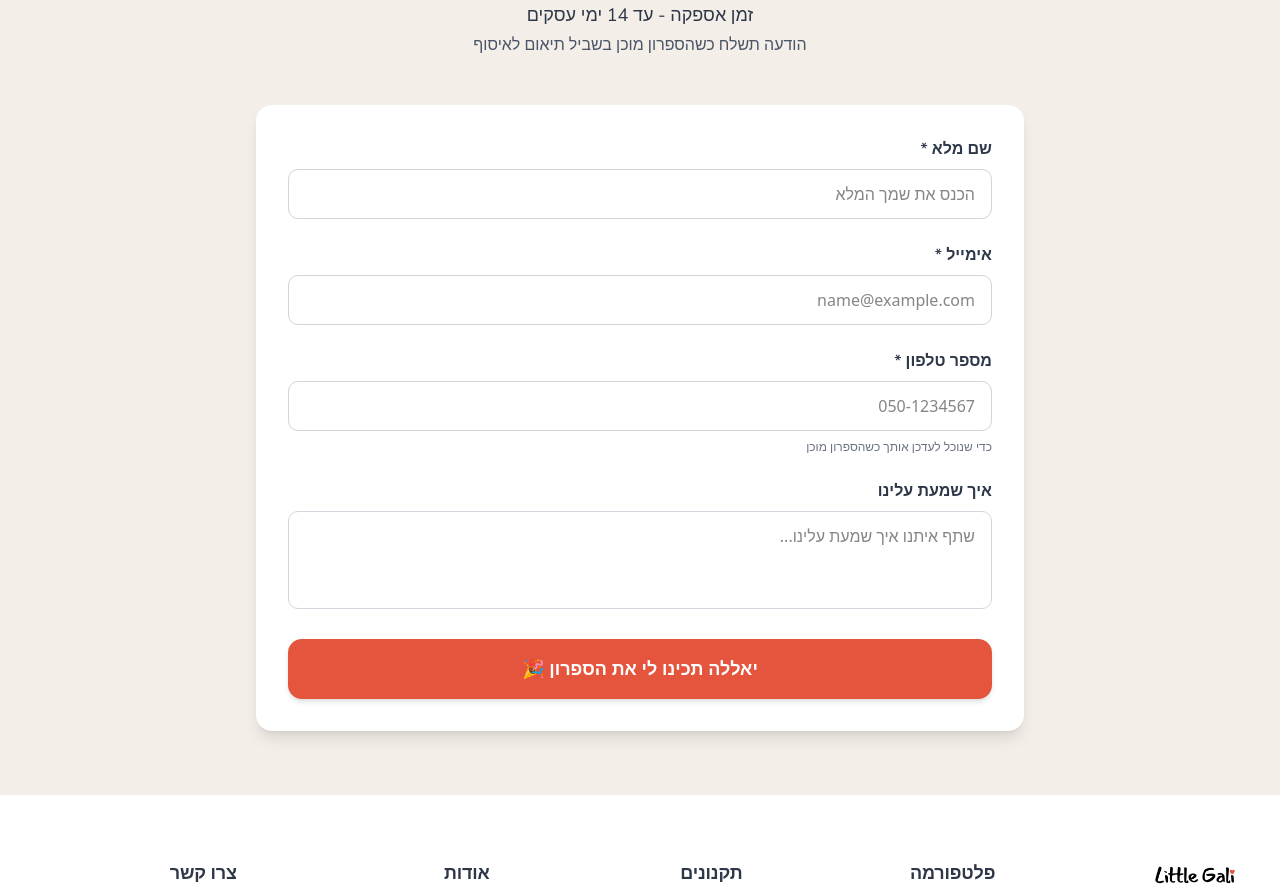
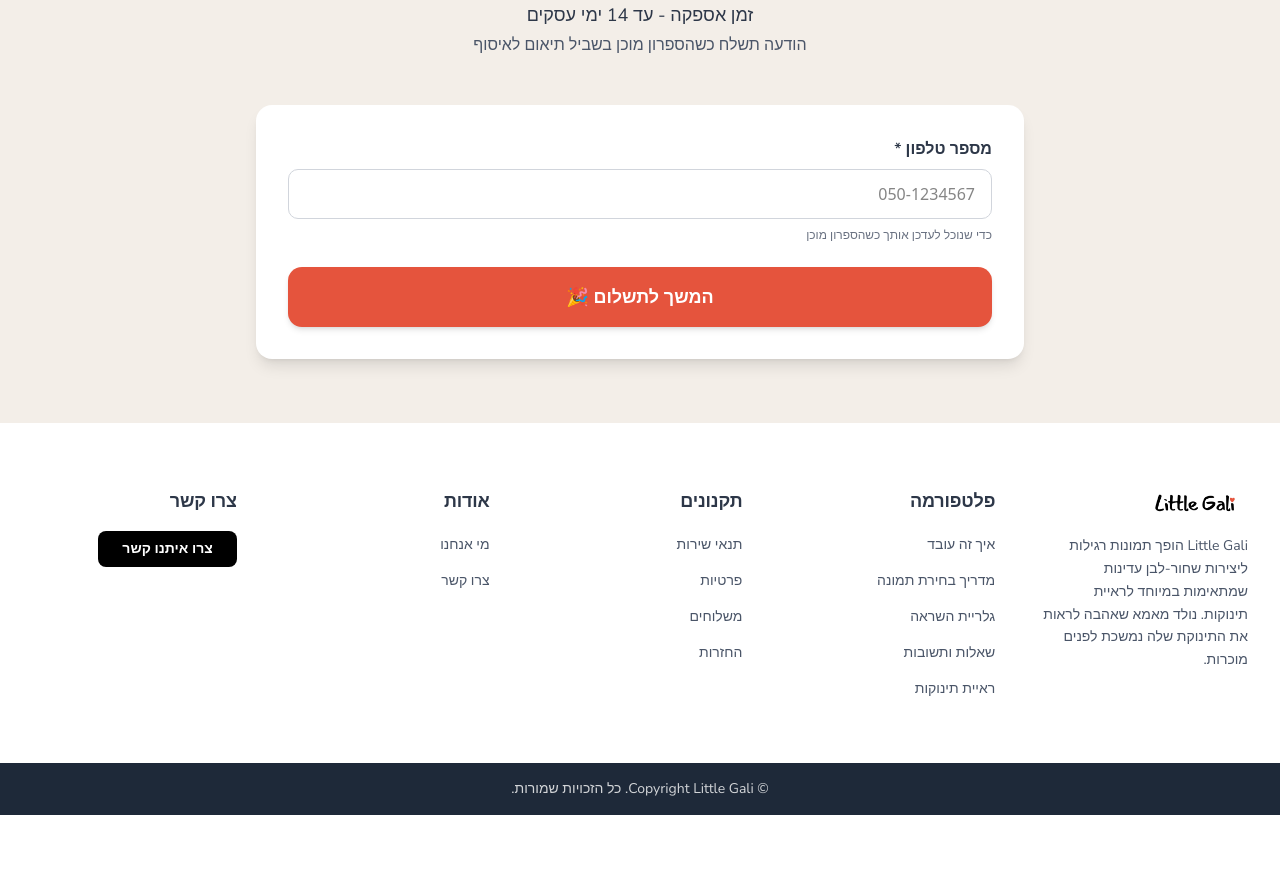
Before and after one commit to yawel-wel/little-gali, a Next.js app: page /preview in a window 1280 px wide. Shown: the part 440-1336 px from the top of the page. After the commit the page ends 1255 px from the top, so only its background shows below. Built offline with nearby package versions, Linux system fonts and the light colour scheme; a web font is replaced by a local one.

Commit message:
remove form fields and get them from shopify

```diff
--- a/src/app/api/shopify/checkout/route.ts
+++ b/src/app/api/shopify/checkout/route.ts
@@ -11,7 +11,17 @@ export async function POST(request: NextRequest) {
     const body = await request.json();
     console.log("Request body received:", JSON.stringify(body, null, 2));
 
-    const { imageUrls, quantity = 1, bookId } = body;
+    const {
+      imageUrls,
+      quantity = 1,
+      bookId,
+      phoneNumber,
+    } = body as {
+      imageUrls: string[];
+      quantity?: number;
+      bookId?: string;
+      phoneNumber?: string;
+    };
 
     if (!imageUrls || imageUrls.length !== 5) {
       console.error("Invalid request:", {
@@ -120,6 +130,14 @@ export async function POST(request: NextRequest) {
                 {
                   key: "book_id",
                   value: bookId,
+                },
+              ]
+            : []),
+          ...(phoneNumber
+            ? [
+                {
+                  key: "customer_phone",
+                  value: phoneNumber,
                 },
               ]
             : []),
--- a/src/app/api/shopify/webhook/route.ts
+++ b/src/app/api/shopify/webhook/route.ts
@@ -92,7 +92,7 @@ export async function POST(request: NextRequest) {
         : webhookData.billing_address?.name || "לקוח";
     const customerEmail =
       webhookData.customer?.email || webhookData.contact_email;
-    const customerPhone =
+    let customerPhone =
       webhookData.customer?.phone || webhookData.billing_address?.phone;
 
     console.log("Customer:", customerName, customerEmail, customerPhone);
@@ -125,19 +125,23 @@ export async function POST(request: NextRequest) {
       for (const attr of webhookData.note_attributes) {
         if (attr.name === "book_id") {
           bookId = attr.value;
+        } else if (attr.name === "customer_phone" && !customerPhone) {
+          customerPhone = attr.value;
         } else if (attr.name && attr.name.startsWith("image_")) {
           imageUrls.push(attr.value);
         }
       }
     }
 
-    // Also check cart attributes if available
+    // Also check cart attributes (line item properties) if available
     if (webhookData.line_items && webhookData.line_items.length > 0) {
       const lineItem = webhookData.line_items[0];
       if (lineItem.properties && Array.isArray(lineItem.properties)) {
         for (const prop of lineItem.properties) {
           if (prop.name === "book_id") {
             bookId = prop.value;
+          } else if (prop.name === "customer_phone" && !customerPhone) {
+            customerPhone = prop.value;
           } else if (prop.name && prop.name.startsWith("image_")) {
             imageUrls.push(prop.value);
           }
--- a/src/app/preview/page.tsx
+++ b/src/app/preview/page.tsx
@@ -13,10 +13,7 @@ export default function PreviewPage() {
   const router = useRouter();
   const { images } = useUploadImages();
   const [formData, setFormData] = useState({
-    fullName: "",
-    email: "",
     phoneNumber: "",
-    hearAbout: "",
   });
   const [isSubmitting, setIsSubmitting] = useState(false);
   const [submitStatus, setSubmitStatus] = useState<{
@@ -34,11 +31,11 @@ export default function PreviewPage() {
     setSubmitStatus({ type: null, message: "" });
 
     try {
-      // Validate form data
-      if (!formData.fullName || !formData.email || !formData.phoneNumber) {
+      // Validate phone number only (other fields collected by Shopify)
+      if (!formData.phoneNumber) {
         setSubmitStatus({
           type: "error",
-          message: "אנא מלא את כל השדות החובה",
+          message: "אנא הזן מספר טלפון",
         });
         setIsSubmitting(false);
         return;
@@ -89,6 +86,7 @@ export default function PreviewPage() {
         body: JSON.stringify({
           imageUrls: imageUrls,
           quantity: 1,
+          phoneNumber: formData.phoneNumber,
           // Optional: add bookId if you have one
           // bookId: generateBookId(),
         }),
@@ -198,49 +196,9 @@ export default function PreviewPage() {
                 </div>
               </div>
 
-              {/* Contact Form */}
+              {/* Phone Number + Continue to Checkout */}
               <div className="mt-12 bg-white rounded-2xl shadow-lg p-8">
                 <form onSubmit={handleSubmit} className="space-y-6">
-                  {/* Full Name Field */}
-                  <div>
-                    <label
-                      htmlFor="fullName"
-                      className="block font-body-bold text-dark-gray mb-2"
-                    >
-                      שם מלא *
-                    </label>
-                    <input
-                      type="text"
-                      id="fullName"
-                      name="fullName"
-                      value={formData.fullName}
-                      onChange={handleInputChange}
-                      placeholder="הכנס את שמך המלא"
-                      required
-                      className="w-full px-4 py-3 border border-gray-300 rounded-lg focus:outline-none focus:ring-2 focus:ring-primary-orange focus:border-primary-orange text-right text-sm sm:text-base"
-                    />
-                  </div>
-
-                  {/* Email Field */}
-                  <div>
-                    <label
-                      htmlFor="email"
-                      className="block font-body-bold text-dark-gray mb-2"
-                    >
-                      אימייל *
-                    </label>
-                    <input
-                      type="email"
-                      id="email"
-                      name="email"
-                      value={formData.email}
-                      onChange={handleInputChange}
-                      placeholder="name@example.com"
-                      required
-                      className="w-full px-4 py-3 border border-gray-300 rounded-lg focus:outline-none focus:ring-2 focus:ring-primary-orange focus:border-primary-orange text-right text-sm sm:text-base"
-                    />
-                  </div>
-
                   {/* Phone Number Field */}
                   <div>
                     <label
@@ -264,32 +222,13 @@ export default function PreviewPage() {
                     </p>
                   </div>
 
-                  {/* How did you hear about us - Textarea */}
-                  <div>
-                    <label
-                      htmlFor="hearAbout"
-                      className="block font-body-bold text-dark-gray mb-2"
-                    >
-                      איך שמעת עלינו
-                    </label>
-                    <textarea
-                      id="hearAbout"
-                      name="hearAbout"
-                      value={formData.hearAbout}
-                      onChange={handleInputChange}
-                      rows={3}
-                      placeholder="שתף איתנו איך שמעת עלינו..."
-                      className="w-full px-4 py-3 border border-gray-300 rounded-lg focus:outline-none focus:ring-2 focus:ring-primary-orange focus:border-primary-orange resize-none text-right text-sm sm:text-base"
-                    />
-                  </div>
-
                   {/* Submit Button */}
                   <button
                     type="submit"
                     disabled={isSubmitting}
                     className="w-full bg-primary-orange hover:bg-primary-orange/90 disabled:bg-primary-orange/70 disabled:cursor-not-allowed text-white font-body-bold text-base sm:text-lg py-3 sm:py-4 rounded-xl transition-opacity shadow-md hover:shadow-lg cursor-pointer flex items-center justify-center gap-2"
                   >
-                    {isSubmitting ? "שולח..." : "יאללה תכינו לי את הספרון 🎉"}
+                    {isSubmitting ? "מעבד..." : "המשך לתשלום 🎉"}
                   </button>
 
                   {/* Status Message */}
```
